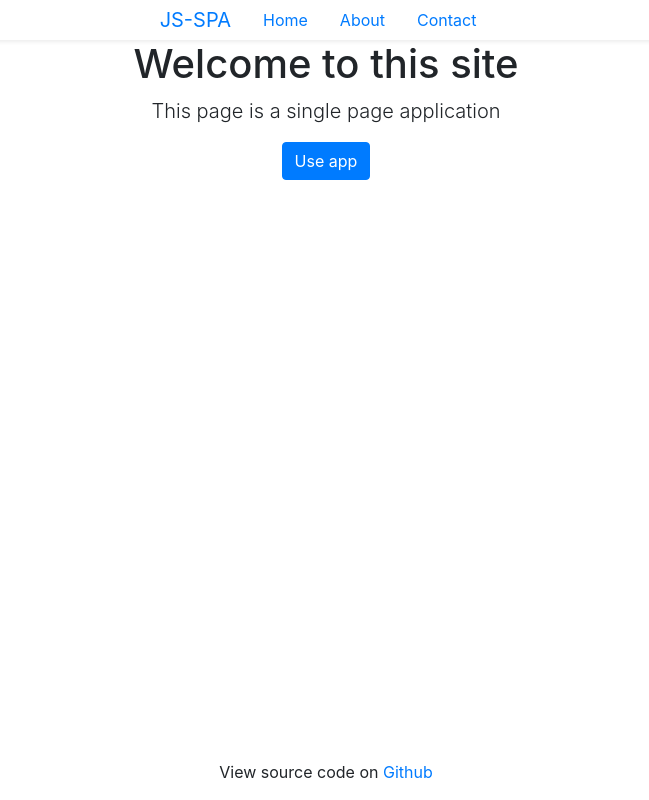
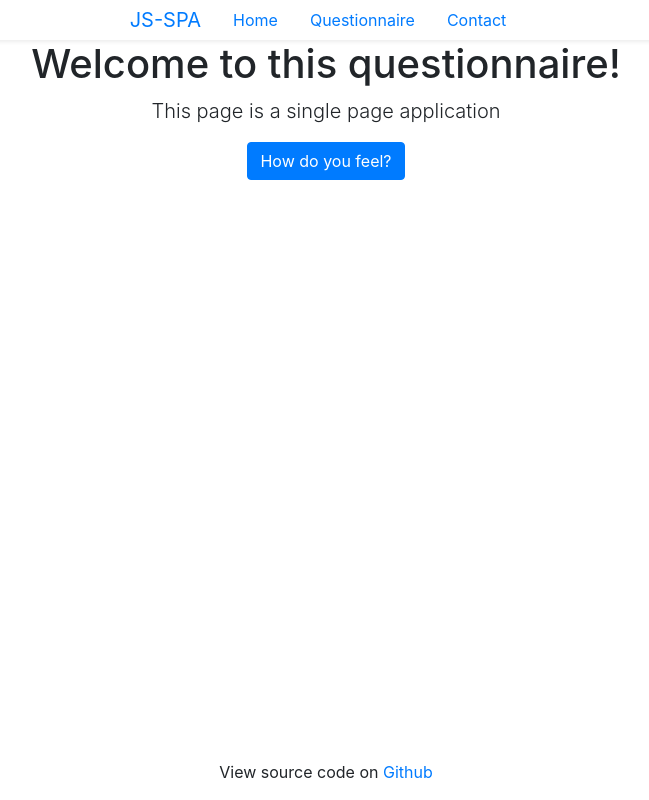
Before and after one commit to ollijantunen/JS-SPA-1, a plain HTML site: page src/index.html in a window 1280 px wide. Shown: the whole page, without its empty margins (314-963 px from the left). Drawn offline with nearby package versions, Linux system fonts and the light colour scheme.

Commit message:
added questions and renamed about

```diff
--- a/src/index.html
+++ b/src/index.html
@@ -8,7 +8,7 @@
   <meta name="viewport" content="width=device-width, initial-scale=1, shrink-to-fit=no">
   <link rel="stylesheet" href="https://stackpath.bootstrapcdn.com/bootstrap/4.5.0/css/bootstrap.min.css" integrity="sha384-9aIt2nRpC12Uk9gS9baDl411NQApFmC26EwAOH8WgZl5MYYxFfc+NcPb1dKGj7Sk" crossorigin="anonymous">
   <script src="./pages/home.js"></script>
-  <script src="./pages/about.js"></script>
+  <script src="./pages/questionnaire.js"></script>
   <script src="./pages/contact.js"></script>
   <title>JS-SPA-1</title>
 </head>
@@ -19,13 +19,13 @@
       <a class="navbar-brand" href="#home">JS-SPA</a>
       <ul class="nav">
         <li class="nav-item"><a class=nav-link href="#home">Home</a></li>
-        <li class="nav-item"><a class=nav-link href="#about">About</a></li>
+        <li class="nav-item"><a class=nav-link href="#questionnaire">Questionnaire</a></li>
         <li class="nav-item"><a class=nav-link href="#contact">Contact</a></li>
-</ul>
-</nav>
-</header>
+      </ul>
+    </nav>
+  </header>
 
-  <div id="app" class="container-fluid"></div>
+  <div id="app" class="container-fluid text-center"></div>
   <script src="main.js"></script>
 
   <footer class="fixed-bottom text-center">
--- a/src/main.js
+++ b/src/main.js
@@ -5,7 +5,7 @@ function loadContent() {
   let contentDiv = document.getElementById("app");
   let fragmentId = location.hash.substr(1);
   //contentDiv.innerHTML = getContent(fragmentId);
-  getContent(fragmentId, function (content) {
+  getContent(fragmentId, function(content) {
     contentDiv.innerHTML = content;
   })
 }
@@ -13,13 +13,13 @@ function loadContent() {
 function getContent(fragmentId, callback) {
   let pages = {
     home: home,
-    about: about,
+    questionnaire: questionnaire,
     contact: contact,
   };
   callback(pages[fragmentId]);
 }
 
-if(!location.hash) {
+if (!location.hash) {
   location.hash = "#home";
 }
 
--- a/src/pages/about.js
+++ /dev/null
@@ -1,3 +0,0 @@
-let about =  `
-<p>This site is about SPA.</p>
-       `;
--- a/src/pages/contact.js
+++ b/src/pages/contact.js
@@ -1,3 +1,7 @@
-let contact =  `
+"use strict";
+
+let contact = `
+
+<h3>Thank you for your interest.</h3>
 <p>You can call me on my cellphone.</p>
        `;
--- a/src/pages/home.js
+++ b/src/pages/home.js
@@ -1,10 +1,12 @@
-let home =  `
+"use strict";
+
+let home = `
 <div class="text-center">
 
-<h1>Welcome to this site</h1>
+<h1>Welcome to this questionnaire!</h1>
 
 <p class="lead">This page is a single page application</p>
-<p><a href="#about"><button type="button" id="toApp" class="btn btn-primary">Use app</button></a>
+<p><a href="#about"><button type="button" id="toApp" class="btn btn-primary">How do you feel?</button></a>
 
 </div>
 `;
--- /dev/null
+++ b/src/pages/questionnaire.js
@@ -0,0 +1,35 @@
+"use strict";
+
+let questionnaire = `
+<div class="text-center">
+<p>This site is about SPA.</p>
+
+<select class="custom-select">
+  <option selected>Mikä on fiilis tänään?</option>
+  <option value="3">Loistava</option>
+  <option value="2">Hyvä</option>
+  <option value="1">Huono</option>
+</select>
+<br><br>
+<select class="custom-select">
+  <option selected>Kuinka hyvin nukuit?</option>
+  <option value="3">Loistavasti</option>
+  <option value="2">Hyvin</option>
+  <option value="1">Huonosti</option>
+</select>
+
+<br><br>
+
+<input class="btn btn-outline-primary" type="submit" value="Submit">
+</div>
+       `;
+
+const resultsContainer = document.getElementById("results");
+const submitButton = document.getElementById("submit");
+
+submitButton.addEventListener("click", showResults);
+
+// TODO:
+function showResults() {
+
+}
```
Also changed, not shown: 1 other file.
